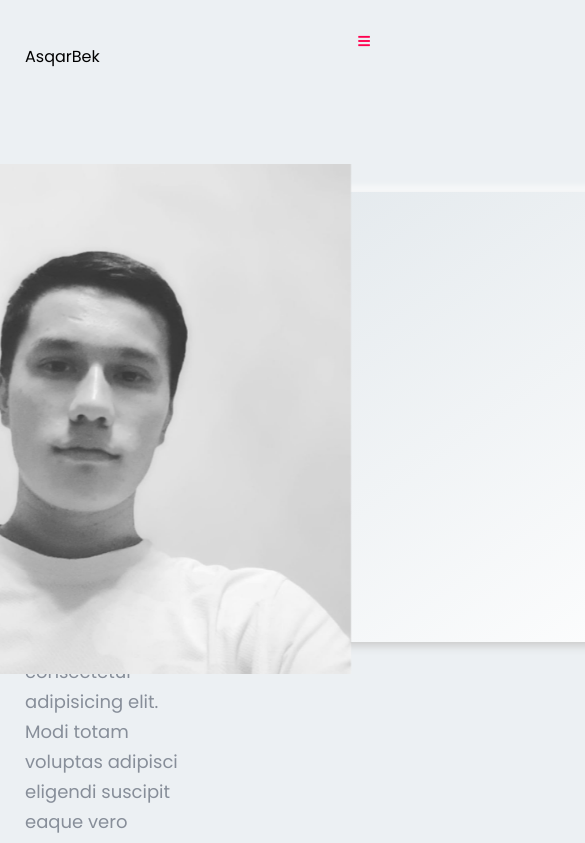
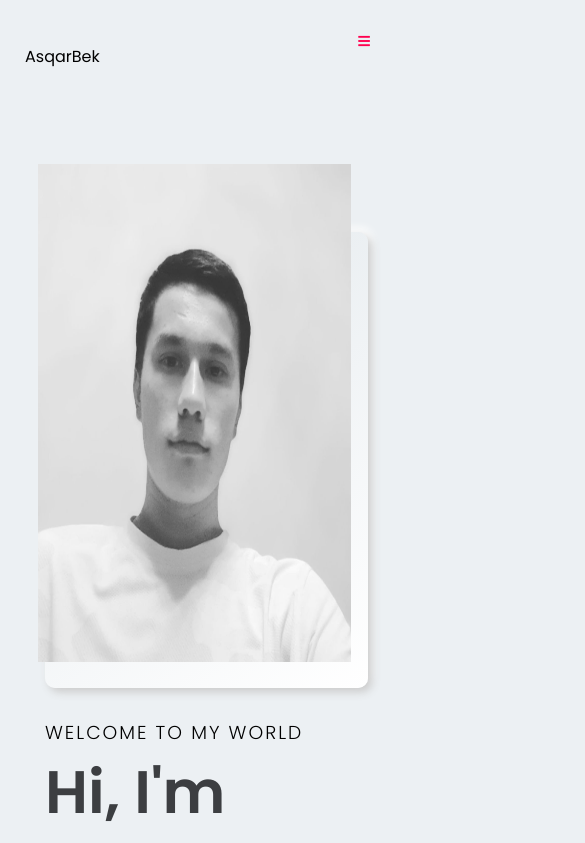
Before and after one commit to asqarbekolimov/react-portfolio, a React (Create React App) app: page / in a window 390 px wide. Shown: the top 843 px of the page, 585 px wide, since content can reach past the window. Built offline with nearby package versions, Linux system fonts and the light colour scheme; some icons are missing.

Commit message:
Responsive design

```diff
--- a/src/App.css
+++ b/src/App.css
@@ -137,3 +137,18 @@ input {
   border: 1px solid #e2e8ec;
   margin-bottom: 20px;
 }
+
+footer {
+  margin: 20% 0 10% 0;
+}
+
+@media (max-width: 768px) {
+  .grid {
+    grid-template-columns: repeat(2, 1fr);
+  }
+
+  .left,
+  .right {
+    width: 100%;
+  }
+}
--- a/src/App.js
+++ b/src/App.js
@@ -2,6 +2,7 @@ import './App.css';
 import Blog from './Component/Blog/Blog';
 import Contact from './Component/Contact/Contact';
 import Features from './Component/Features/Features';
+import Footer from './Component/Footer';
 import Header from './Component/Head/Header';
 import Home from './Component/Hero/Home';
 import Portfolio from './Component/Portfolio/Portfolio';
@@ -19,6 +20,7 @@ function App() {
       <Testimonial />
       <Blog />
       <Contact />
+      <Footer />
     </>
   );
 }
--- a/src/Component/Blog/Blog.css
+++ b/src/Component/Blog/Blog.css
@@ -23,3 +23,10 @@
 .blog_contact .left {
   margin: 0 25px 0 0;
 }
+
+@media (max-width: 768px) {
+  .modal-blog.modal .modal-content {
+    max-width: 90%;
+    margin-bottom: 20%;
+  }
+}
--- a/src/Component/Contact/Contact.css
+++ b/src/Component/Contact/Contact.css
@@ -56,3 +56,19 @@
   margin-left: 15px;
   margin-top: 10px;
 }
+
+@media (max-width: 768px) {
+  .Contact .d_flex {
+    flex-direction: column;
+  }
+
+  .Contact .left,
+  .Contact .right {
+    width: 100%;
+    margin-top: 50px;
+  }
+
+  .input {
+    width: 100%;
+  }
+}
--- a/src/Component/Contact/Contact.js
+++ b/src/Component/Contact/Contact.js
@@ -34,7 +34,7 @@ const Contact = () => {
   }
   return (
     <div>
-      <section className='Contact' id='Contact'>
+      <section className='Contact' id='contact'>
         <div className='container top'>
           <div className='heading text-center'>
             <h4>CONTACT</h4>
@@ -53,7 +53,7 @@ const Contact = () => {
                   <p>I am avaible freelancer work. Connect with me via and call in to my account</p>
                   <br />
                   <p>Phone: +998330708708</p>
-                  <p>Email: asqarbekolimov.dev@gmail.com</p> <br />
+                  <p>Email: mr.coder@gmail.com</p> <br />
                   <span>FIND WITH ME:</span>
                   <div className='button'>
                     <button className='btn_shadow'>
--- /dev/null
+++ b/src/Component/Footer.js
@@ -0,0 +1,18 @@
+import React from 'react';
+import logo1 from './pic/f_logo.png'
+const Footer = () => {
+  return (
+    <>
+      <footer>
+        <div className='container text-center top'>
+          <div className='img'>
+            <img src={logo1} alt="" />
+          </div>
+          <p>2020. All right reserved by Asqarbek Olimov</p>
+        </div>
+      </footer>
+    </>
+  );
+}
+
+export default Footer;
--- a/src/Component/Hero/Home.css
+++ b/src/Component/Hero/Home.css
@@ -77,9 +77,37 @@
     height: 450px;
     margin-top: 20%;
 }
-.hero .right_img img{
+
+.hero .right_img img {
     position: absolute;
     top: 0;
     right: 10%;
     width: 510px;
 }
+
+@media (max-width: 768px) {
+    .hero .right_img img {
+        position: absolute;
+        top: 0;
+        right: 10%;
+        width: 92%;
+        height: 95%;
+    }
+
+    .hero .right,
+    .hero .left {
+        width: 100%;
+        margin-left: 20px;
+        margin-bottom: 30px;
+    }
+
+    .hero .f_flex {
+        flex-direction: column;
+        flex-direction: column-reverse;
+    }
+
+    .hero .right_img {
+        width: 95%;
+        height: 54vh;
+    }
+}
--- a/src/Component/Portfolio/Portfolio.css
+++ b/src/Component/Portfolio/Portfolio.css
@@ -154,3 +154,23 @@
 }
 
 /* ------------Modal popup */
+@media (max-width: 768px) {
+
+  .modal,
+  .overlay {
+    overflow: scroll;
+  }
+
+  .modal .modal-img {
+    margin: 50px 0 50px 0;
+  }
+
+  .modal-cont {
+    flex-direction: column-reverse;
+  }
+
+  .modal .right,
+  .modal .left {
+    padding: 0;
+  }
+}
--- a/src/Component/Resume/Resume.css
+++ b/src/Component/Resume/Resume.css
@@ -93,3 +93,14 @@
 .Resume .box:hover.box:before {
   background: #ff3a75;
 }
+
+@media (max-width: 768px) {
+  .Resume .d_flex {
+    flex-direction: column
+  }
+
+  .Resume .left::after {
+    top: 14%;
+    height: 150vh;
+  }
+}
--- a/src/Component/Testimonial/Testimonial.css
+++ b/src/Component/Testimonial/Testimonial.css
@@ -83,3 +83,37 @@ article.lastSlide {
 article.nextSlide {
   transform: translateX(100%);
 }
+
+@media (max-width: 768px) {
+  article {
+    flex-direction: column;
+    padding: 20px;
+  }
+
+  .Testimonial .left {
+    width: 100%;
+    display: flex;
+    margin: 0;
+    margin-top: 15%;
+  }
+
+  .Testimonial .left img {
+    width: 190px;
+    border-radius: 10px;
+    margin-right: 20px;
+  }
+
+  .Testimonial .right {
+    width: 100%;
+    margin: 0;
+    padding: 0;
+  }
+
+  .Testimonial .slide {
+    height: 130vh;
+  }
+
+  .Testimonial .quote {
+    display: none;
+  }
+}
```
